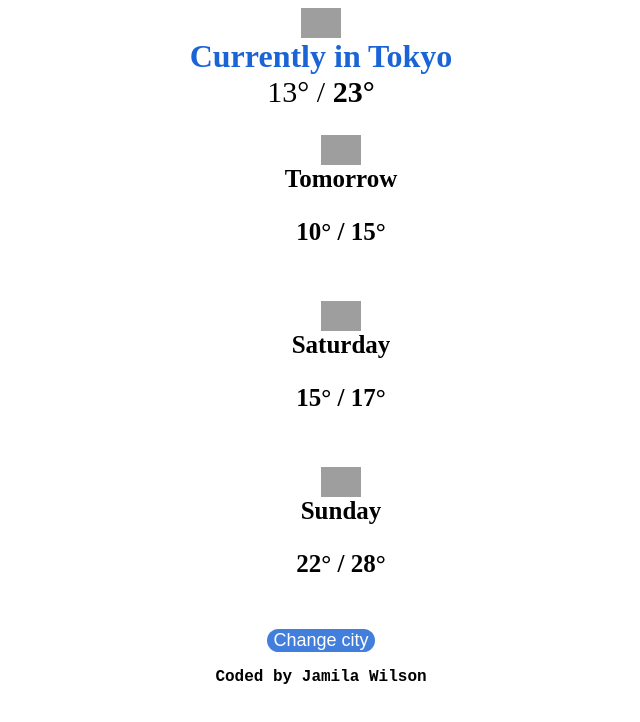
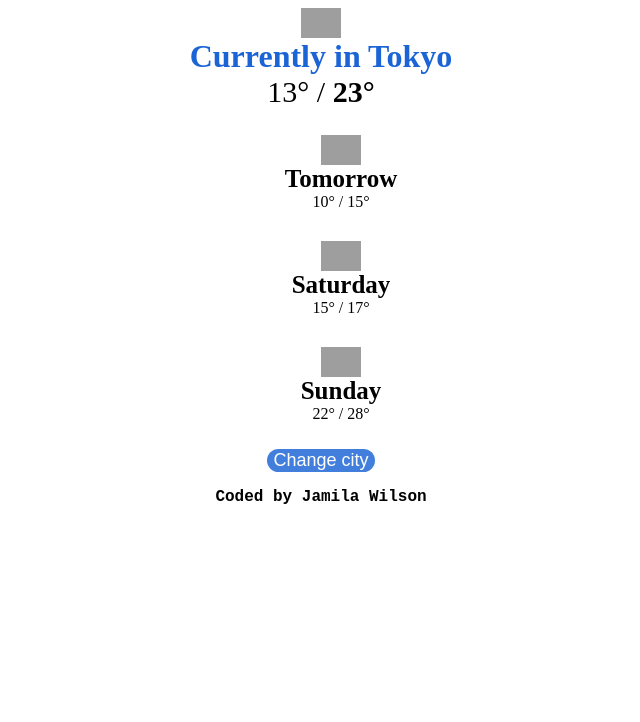
Before and after one commit to jvrahim23/myproject, a plain HTML site: page html_homework.html in a window 1280 px wide. Shown: the whole page, without its empty margins (319-959 px from the left). Drawn offline with Linux system fonts and the light colour scheme; grey boxes are pictures that could not be loaded.

Commit message:
Add files via upload

```diff
--- a/html_homework.html
+++ b/html_homework.html
@@ -75,6 +75,11 @@
           color: #f8bd7f;
       }
 
+      p{
+        font-weight: normal;
+        margin: 0;
+        font-size:medium;
+      }
       li:hover{
           background: white;
           color: #427FDD;
@@ -97,7 +102,7 @@
                 <img src=" https://emojipedia-us.s3.dualstack.us-west-1.amazonaws.com/thumbs/120/microsoft/209/cloud-with-rain_1f327.png"alt= "Rainy Day" width="40px"/>
                 Tomorrow
                     <p>
-                        10° / <strong>15°</strong>
+                        10° / 15°
                     </p>
             </li>
             <li class="Cloudy">
@@ -105,7 +110,7 @@
                     alt="Cloudy Day" width="40px" />
                 Saturday
                 <p>
-                    15° / <strong>17°</strong>
+                    15° / 17°
                 </p>
             </li>
             <li class="Sunny">
@@ -113,7 +118,7 @@
                     alt="Sunny Day" width="40px" />
                 Sunday
                 <p>
-                    22° / <strong>28°</strong>
+                    22° / 28°
                 </p>
             </li>
         </ul>
```
